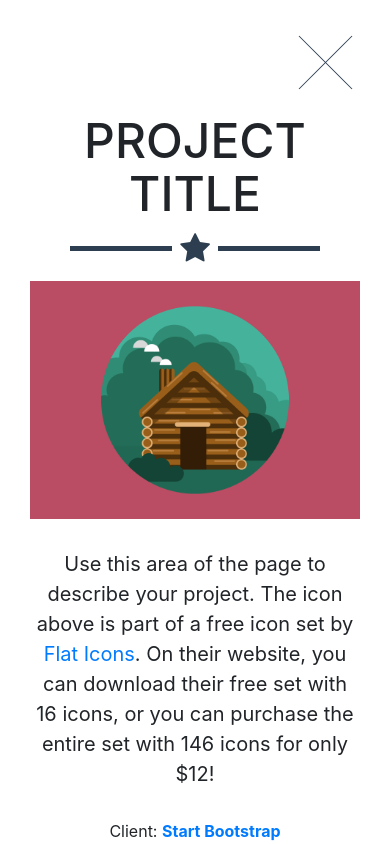
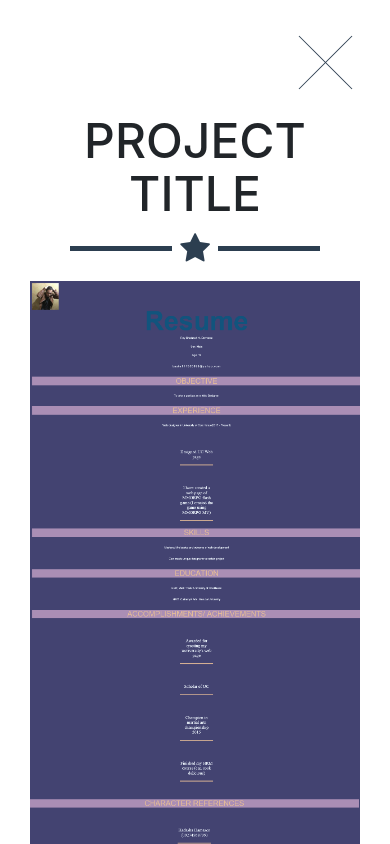
Before and after one commit to shadydamasco11559/shadydamasco.github.io, a website with bundled scripts: page index.html in a window 390 px wide. Both pictures are taken after a click on the link 195 px from the left and 903 px from the top of the page. Shown: the part 481-1325 px from the top of the page. Built offline with nearby package versions, Linux system fonts and the light colour scheme; a script that the page names is missing; files whose address does not match are found by name.

Commit message:
resume link

```diff
--- a/index.html
+++ b/index.html
@@ -79,7 +79,7 @@
                 </div>
               </div>
               <img class="img-fluid" src="img/portfolio/resumelogo.png" alt="">
-            </a class="portfolio-link" href= "\\M306-server\ite3 resources\Portfolio\img\portfolio\resume.png" data-toggle="modal">
+            </a>
           </div>
 
           </div>
@@ -225,9 +225,8 @@ s.setAttribute('data-timestamp', +new Date());
                 <div class="modal-body">
                   <h2>Project Title</h2>
                   <hr class="star-primary">
-                  <img class="img-fluid img-centered" src="img/portfolio/cabin.png" alt="">
-                  <p>Use this area of the page to describe your project. The icon above is part of a free icon set by
-                    <a href="https://sellfy.com/p/8Q9P/jV3VZ/">Flat Icons</a>. On their website, you can download their free set with 16 icons, or you can purchase the entire set with 146 icons for only $12!</p>
+                  <img class="img-fluid img-centered" src="img/portfolio/resume.png" alt="">
+                 <a href="file:///C:/Users/ITE32A-27/Desktop/Resume/resume.html"></a>
                   <ul class="list-inline item-details">
                     <li>Client:
                       <strong>
```
